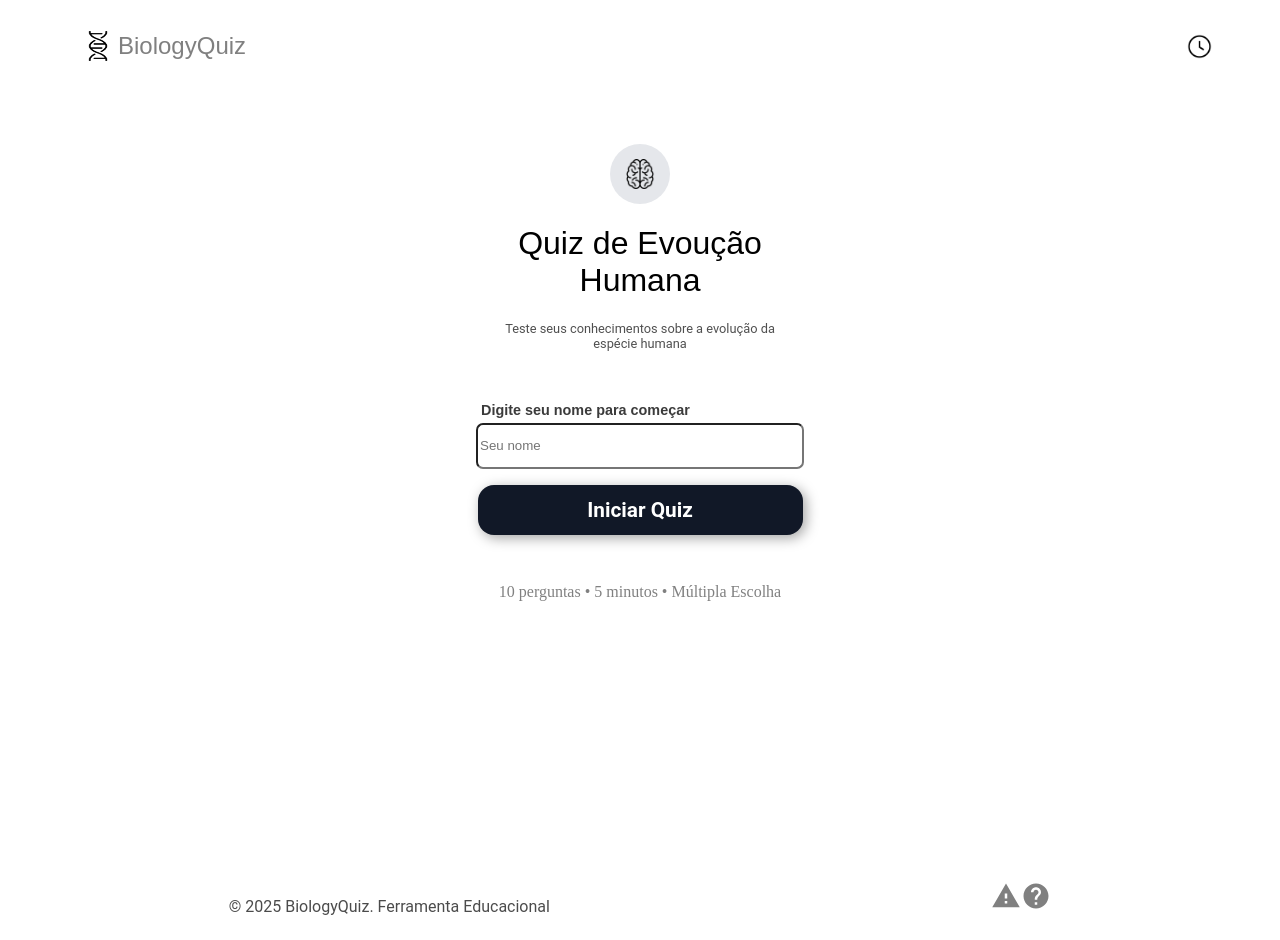
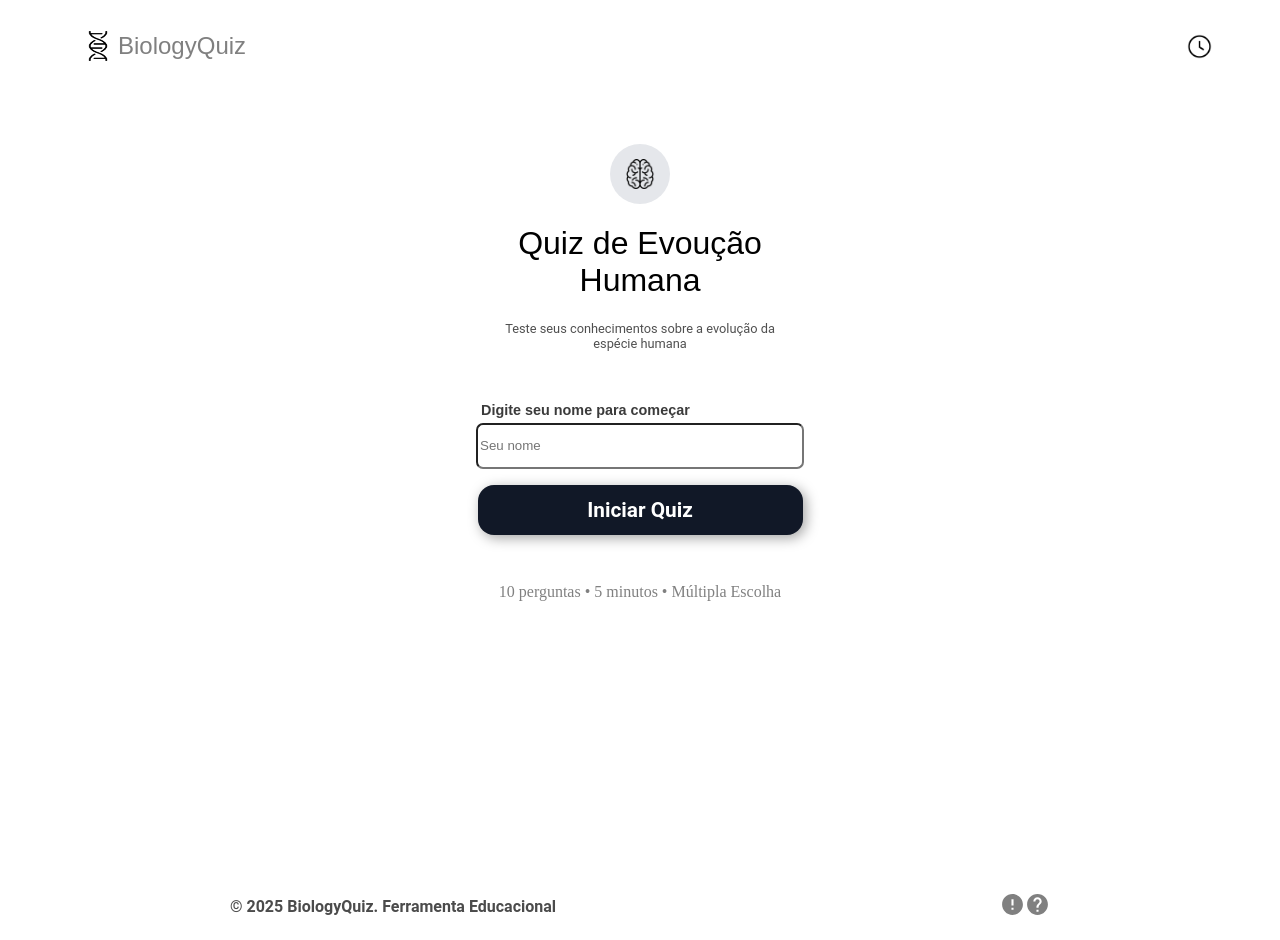
Before and after one commit to alejandrofonsecac/Bio-Questionario, a React (Vite) app: page / in a window 1280 px wide. Built offline with nearby package versions, Linux system fonts and the light colour scheme.

Commit message:
Atualização de estilo

```diff
--- a/package.json
+++ b/package.json
@@ -12,6 +12,8 @@
   "dependencies": {
     "@emotion/react": "^11.14.0",
     "@emotion/styled": "^11.14.1",
+    "@fortawesome/free-solid-svg-icons": "^7.0.1",
+    "@fortawesome/react-fontawesome": "^3.0.2",
     "@mui/icons-material": "^7.3.1",
     "@mui/material": "^7.3.1",
     "firebase": "^12.2.1",
--- a/src/App.jsx
+++ b/src/App.jsx
@@ -5,7 +5,7 @@ import Random from './_components/Random.jsx';
 
 import style from '../style.module.css'
 
-import { Warning, Help } from "@mui/icons-material";
+import { Error, Help } from "@mui/icons-material";
 
 
 
@@ -209,11 +209,11 @@ function App() {
 
                 <div className={style.containerIcons}>
                     <div className={style.iconeInterrogacao}>
-                        <Warning style={{ fontSize: 30, color: "gray" }} />
+                        <Error style={{ fontSize: 25, color: "gray" }} />
                     </div>
 
                     <div className={style.iconeExclamacao}>
-                        <Help style={{ fontSize: 30, color: "gray" }} />
+                        <Help style={{ fontSize: 25, color: "gray" }} />
                     </div>
                 </div>
             </footer>
--- a/style.module.css
+++ b/style.module.css
@@ -156,6 +156,7 @@ input{
 
 footer > p{
   font-family: var(--fonte-normal);
+  font-weight: bold;
   color: rgba(0, 0, 0, 0.705);
 }
 
@@ -166,6 +167,7 @@ footer > p{
 
 .containerIcons{
   display: flex;
+  align-items: center;
 }
 
 .iconeExclamacao > img{
```
Also changed, not shown: 1 other file (tests, documents, lock files or other folders).
